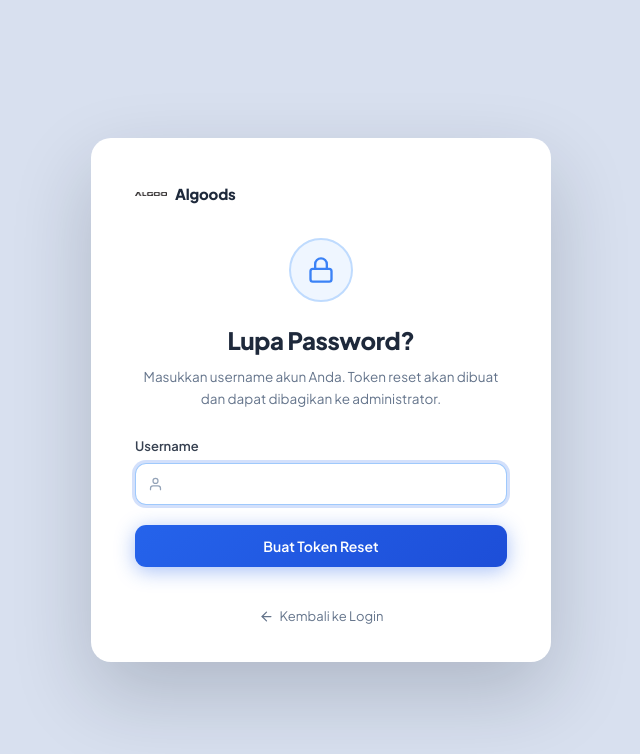
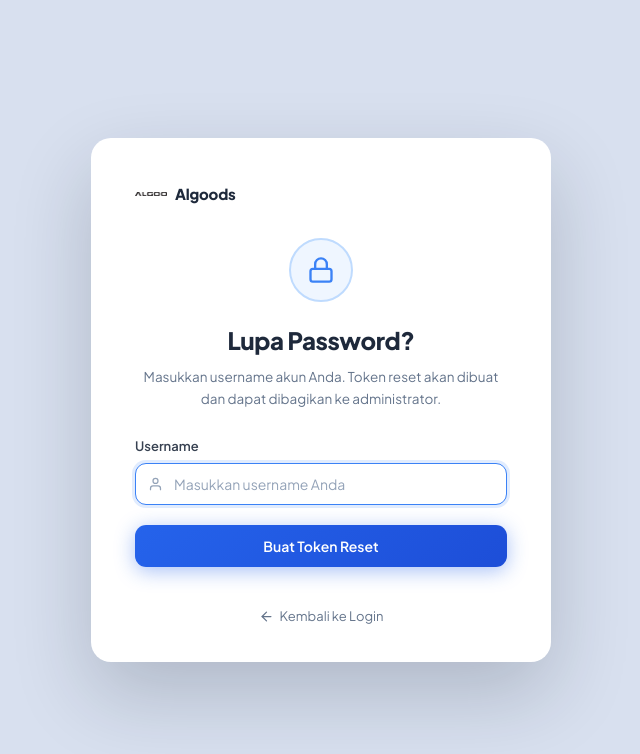
Before and after one commit to lutfllhm/algodesk, a React (Create React App) app in the folder frontend/: page /forgot-password in a window 1280 px wide. Shown: the top 754 px of the page, without its empty margins (319-959 px from the left). Built offline with nearby package versions, Linux system fonts and the light colour scheme; no server answers.

Commit message:
tulisannya putih

```diff
--- a/frontend/src/pages/ForgotPassword.css
+++ b/frontend/src/pages/ForgotPassword.css
@@ -1,3 +1,21 @@
+/* ─── Input override (fix white text from dark theme base) ── */
+.fp-shell .login-input {
+  color: #1e293b;
+  background: #f8fafc;
+  border-color: #e2e8f0;
+  caret-color: #3b82f6;
+}
+
+.fp-shell .login-input::placeholder {
+  color: #94a3b8;
+}
+
+.fp-shell .login-input:focus {
+  background: #ffffff;
+  border-color: #3b82f6;
+  box-shadow: 0 0 0 3px rgba(59, 130, 246, 0.15);
+}
+
 /* ─── Shell (card container) ─────────────────────────── */
 .fp-shell {
   position: relative;
--- a/frontend/src/pages/Login.css
+++ b/frontend/src/pages/Login.css
@@ -585,6 +585,7 @@
   color: #1e293b;
   border-radius: 8px;
   font-size: 14px;
+  caret-color: #3b82f6;
 }
 
 .login-shell-utech .login-input.login-input-light::placeholder{
```
